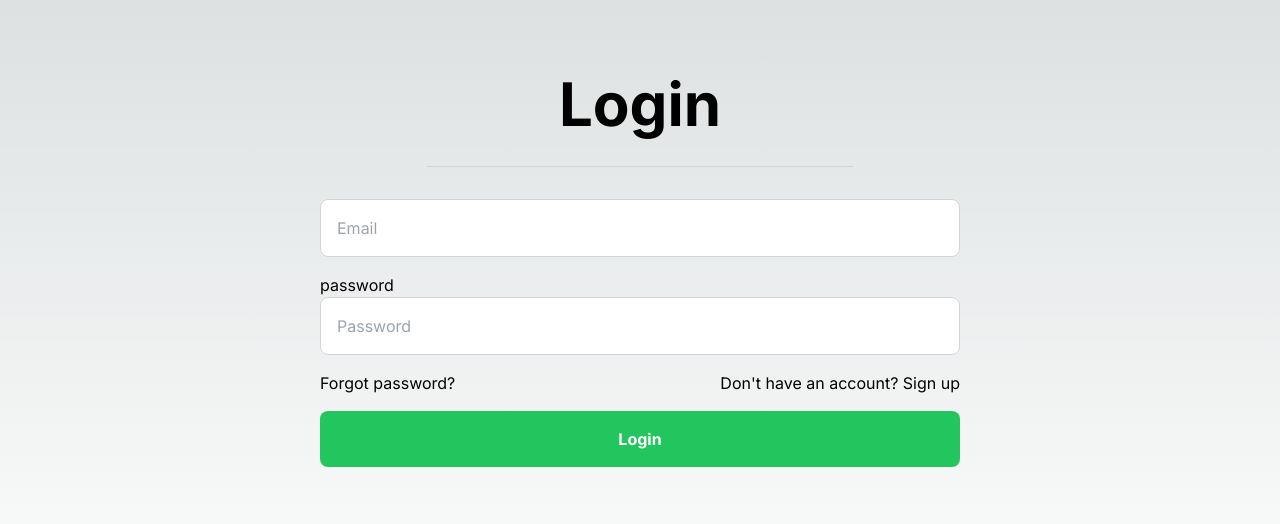
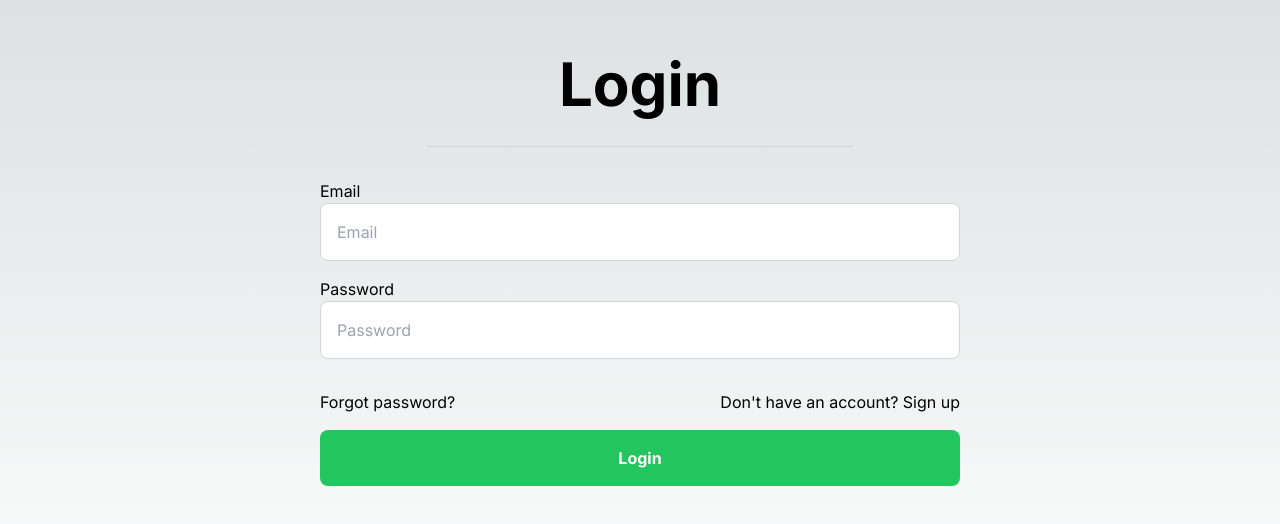
Before and after one commit to parteek2813/next-mongoose, a Next.js app: page /login in a window 1280 px wide. Shown: the part 130-654 px from the top of the page. Built offline with nearby package versions, Linux system fonts and the light colour scheme.

Commit message:
added code

```diff
--- a/src/app/login/page.tsx
+++ b/src/app/login/page.tsx
@@ -1,6 +1,6 @@
 "use client";
 
-import React, { useEffect } from "react";
+import React, { useEffect, useState } from "react";
 import Link from "next/link";
 import { useRouter } from "next/navigation";
 import axios from "axios";
@@ -16,6 +16,7 @@ function LoginPage() {
   const [buttonDisabled, setButtonDisabled] = React.useState(false);
   const [loading, setLoading] = React.useState(false);
   const [buttonText, setButtonText] = React.useState("Login");
+  const [displaypassErr, setDisplayPassErr] = useState(false);
 
   // useEffect on user
   useEffect(() => {
@@ -39,11 +40,17 @@ function LoginPage() {
       }, 100);
     } catch (error: any) {
       console.log("Login failed", error.message);
+      setDisplayPassErr(true);
       setButtonText("Login");
       setLoading(false);
       toast.error(error.message);
     }
   };
+
+  useEffect(() => {
+    setDisplayPassErr(false);
+  }, [user]);
+
   return (
     <div className="flex flex-col items-center justify-center min-h-screen py-2">
       <h1 className="text-4xl sm:text-6xl text-center font-bold">Login</h1>
@@ -51,6 +58,7 @@ function LoginPage() {
       {/* <h1 className="">{loading ? "Processing" : "Login"}</h1> */}
 
       <div className="w-5/6 sm:w-1/2">
+        <label htmlFor="Email">Email</label>
         <input
           className="w-full p-4 mb-4 rounded-lg border border-gray-300 focus:outline-none focus:border-gray-600 text-black"
           id="email"
@@ -59,7 +67,7 @@ function LoginPage() {
           onChange={(e) => setUser({ ...user, email: e.target.value })}
           placeholder="Email"
         />
-        <label htmlFor="password">password</label>
+        <label htmlFor="password">Password</label>
         <input
           className="w-full p-4 mb-4 rounded-lg border border-gray-300 focus:outline-none focus:border-gray-600 text-black"
           id="password"
@@ -68,13 +76,16 @@ function LoginPage() {
           onChange={(e) => setUser({ ...user, password: e.target.value })}
           placeholder="Password"
         />
-        <div className="flex flex-col sm:flex-row justify-between mb-4">
+        <div className="flex flex-col sm:flex-row justify-between mb-4 mt-[15px]">
           <Link
             href="/resetpassword"
             className="text-white-500 hover:underline"
           >
             Forgot password?
           </Link>
+          {displaypassErr && (
+            <p className="text-[#22C55E] pl-8">Wrong Credentials!</p>
+          )}
           <Link href="/signup" className="text-white-500 hover:underline">
             {"Don't have an account? Sign up"}
           </Link>
--- a/src/app/profile/[id]/page.tsx
+++ b/src/app/profile/[id]/page.tsx
@@ -1,6 +1,12 @@
+"use client";
+
 import React from "react";
+import { useRouter } from "next/navigation";
+import Link from "next/link";
 
 function UserProfile({ params }: any) {
+  const router = useRouter();
+
   return (
     <div className="flex flex-col items-center justify-center min-h-screen py-2">
       <h1 className="text-4xl sm:text-6xl text-center font-bold">Profile</h1>
@@ -13,6 +19,10 @@ function UserProfile({ params }: any) {
           {params.id}
         </span>
       </p>
+
+      <Link href={`/profile`} className="font-bold text-3xl mt-[15px]">
+        Back
+      </Link>
     </div>
   );
 }
```
